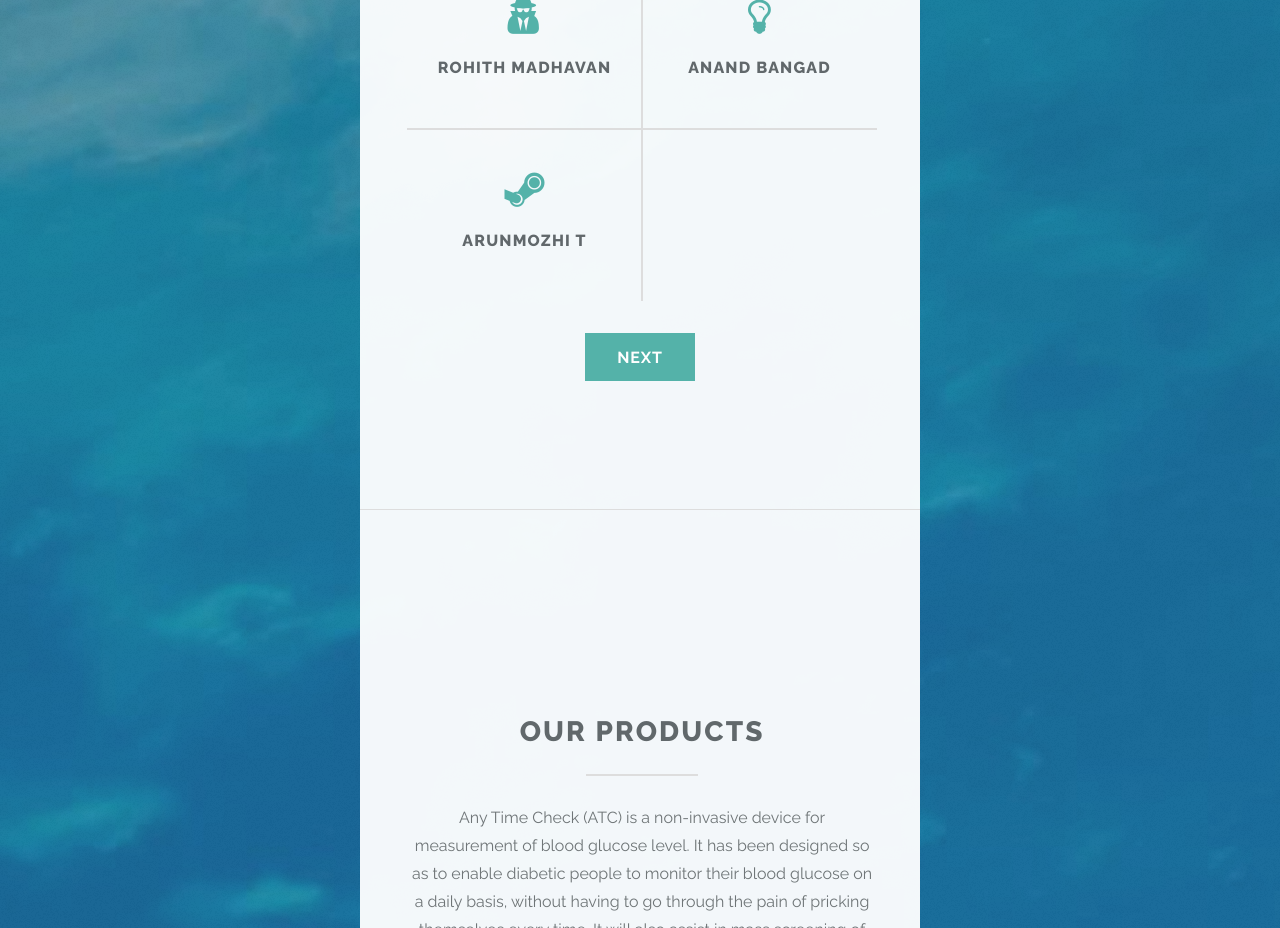
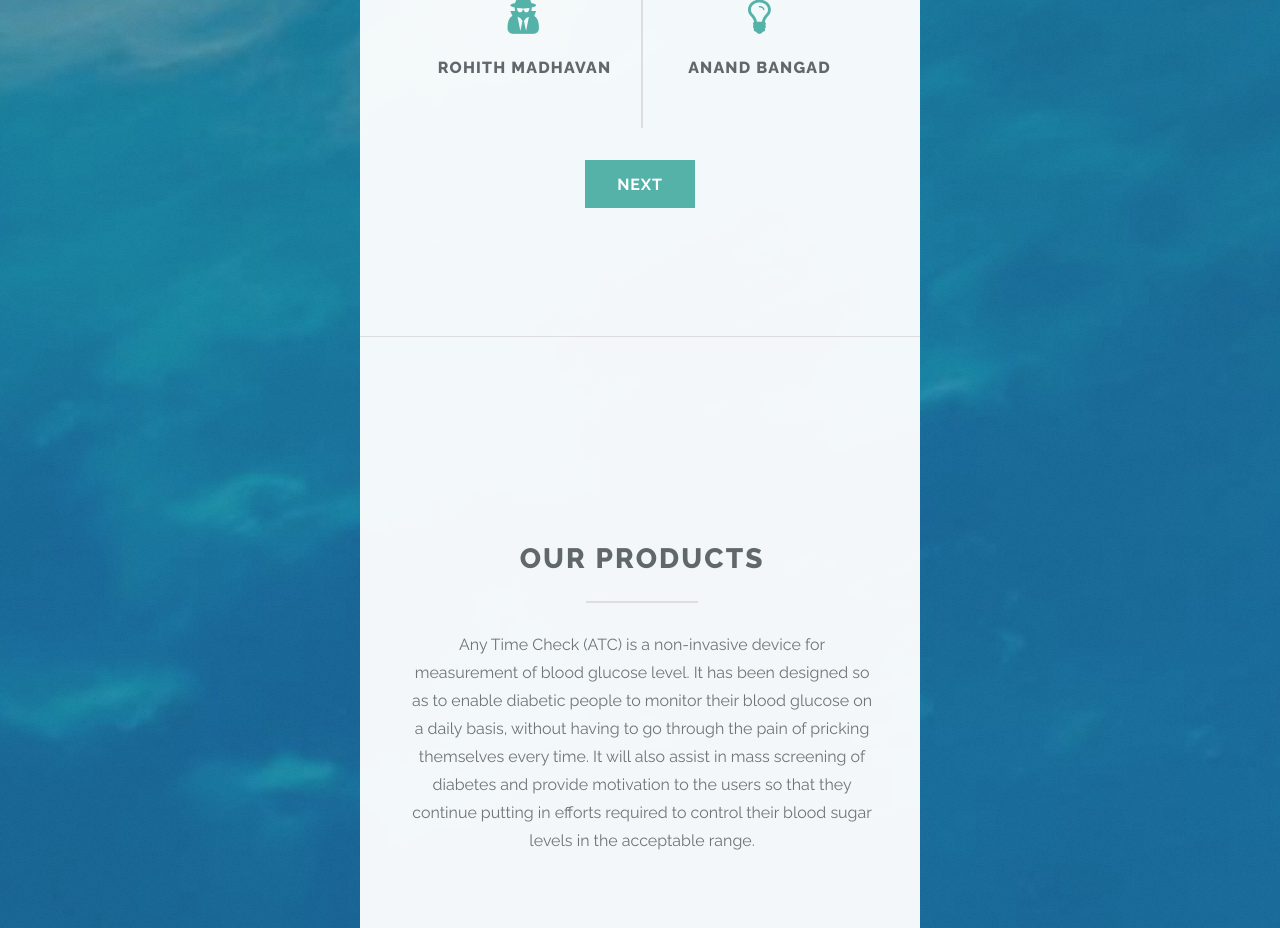
Before and after one commit to SVAARAAS/svaaraas.github.io, a plain HTML site: page index.html in a window 1280 px wide. Shown: the part 2212-3140 px from the top of the page. Drawn offline with Linux system fonts and the light colour scheme.

Commit message:
Updated team info

```diff
--- a/index.html
+++ b/index.html
@@ -83,10 +83,6 @@
 								<a href="mailto:anand@svaaraas.tech" <span class="icon major fa-lightbulb-o"></span></a>
 								<h3>Anand Bangad</h3>
 							</li>
-							<li>
-								<a href="mailto:arun@svaaraas.tech" <span class="icon major fa-steam"></span></a>
-								<h3>Arunmozhi T</h3>
-							</li>
 						</ul>
 					</div>
 					<a href="#three" class="button special scrolly">Next</a>
```
Also changed, not shown: 1 other file.
